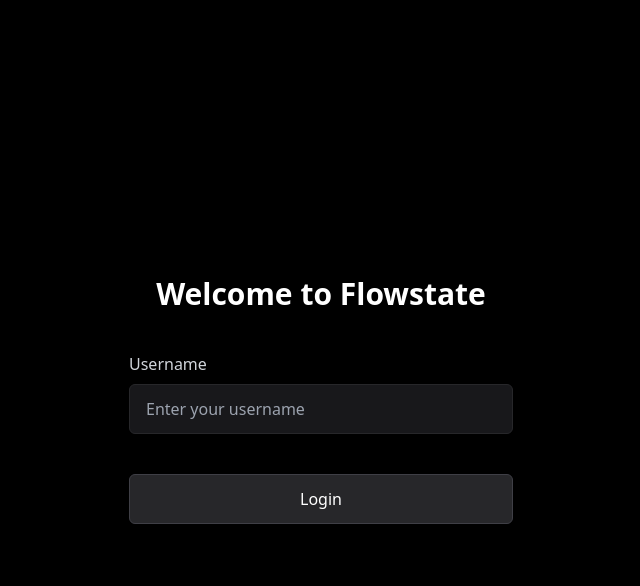
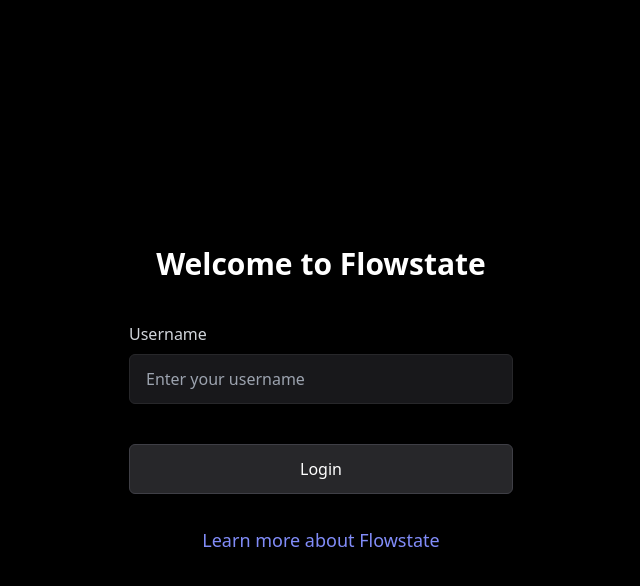
Before and after one commit to 8ly-dev/do-prototype, a Python web app: template flowstate/templates/login.html in a window 1280 px wide. Shown: the top 586 px of the page, without its empty margins (319-959 px from the left). Run offline with Jinja, Linux system fonts and the light colour scheme; the template is opened without the code that fills it, so the values that code supplies are empty; some libraries are stand-ins or nearby versions.

Commit message:
Add a link to the learn more page on the login

```diff
--- a/flowstate/templates/login.html
+++ b/flowstate/templates/login.html
@@ -23,6 +23,11 @@
         </button>
       </div>
     </form>
+    <div class="mt-8 text-center">
+      <a href="/learn-more" class="text-indigo-400 hover:text-indigo-300 text-lg font-medium transition-colors duration-200">
+        Learn more about Flowstate
+      </a>
+    </div>
   </div>
 </body>
 </html>
```
